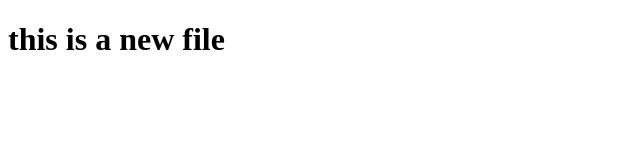
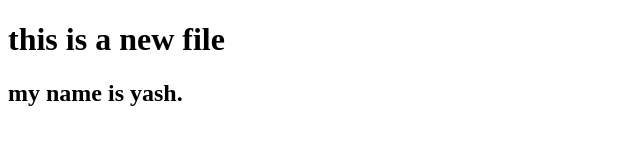
Before and after one commit to yash1223334444/demo, a plain HTML site: page yash.html in a window 1280 px wide. Shown: the whole page, without its empty margins (0-640 px from the left). Drawn offline with Linux system fonts and the light colour scheme.

Commit message:
add a heading

```diff
--- a/yash.html
+++ b/yash.html
@@ -7,5 +7,6 @@
 </head>
 <body>
     <h1>this is a new file</h1>
+    <h2>my name is yash.</h2>
 </body>
 </html>
```
